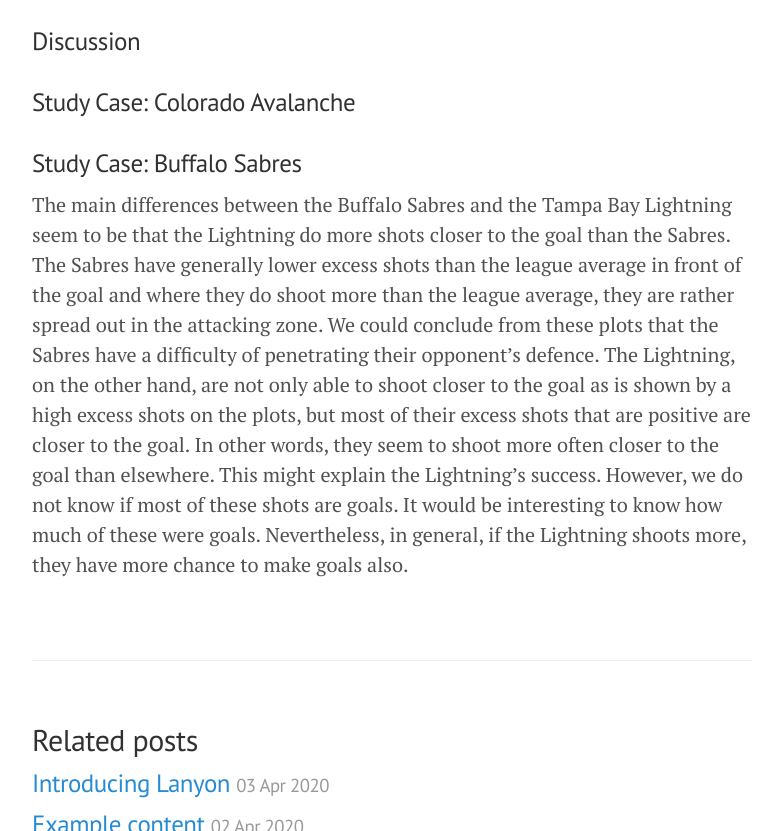
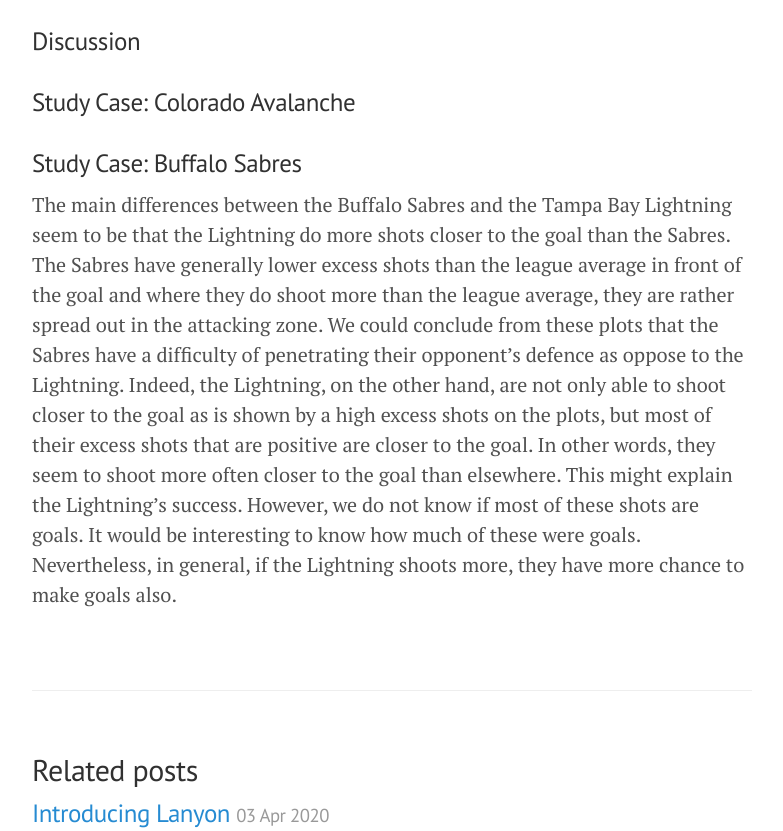
Before and after one commit to jaihon1/IFT6758-Project, a Jekyll site: the page built from blog/_posts/2021-09-28-milestone-1.md, in a window 1280 px wide and 900 px high, scrolled down 9963 px, cut to the strip 69-900 px from the top of the window. Shown: the whole strip, without its empty margins (248-1031 px from the left). Built offline with Jekyll 4.4.1, drawn with Linux system fonts in a browser that asks for light colours.

Commit message:
Modification of Study Case: Buffalo Sabres

```diff
--- a/blog/_posts/2021-09-28-milestone-1.md
+++ b/blog/_posts/2021-09-28-milestone-1.md
@@ -181,7 +181,7 @@
 The main differences between the Buffalo Sabres and the Tampa Bay Lightning seem to be that the Lightning do more shots closer
 to the goal than the Sabres. The Sabres have generally lower excess shots than the league average in front of the goal and
 where they do shoot more than the league average, they are rather spread out in the attacking zone. We could conclude from these
-plots that the Sabres have a difficulty of penetrating their opponent's defence. The Lightning, on the other hand, are not only able to shoot
+plots that the Sabres have a difficulty of penetrating their opponent's defence as oppose to the Lightning. Indeed, the Lightning, on the other hand, are not only able to shoot
 closer to the goal as is shown by a high excess shots on the plots, but most of their excess shots that are positive are closer to the goal.
 In other words, they seem to shoot more often closer to the goal than elsewhere. This might explain the Lightning's success. However, we do not
 know if most of these shots are goals. It would be interesting to know how much of these were goals. Nevertheless, in general,
```
